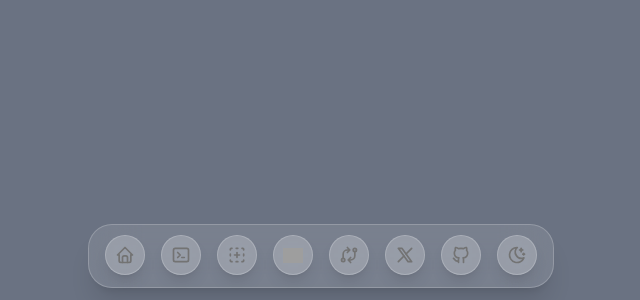
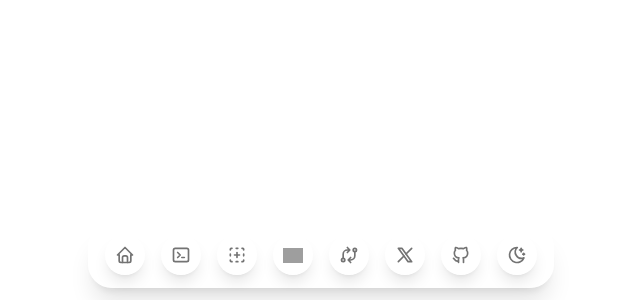
Before and after one commit to TheSamadAzeez/portfolio, a Next.js app: page / in a window 1280 px wide. Shown: the part 500-800 px from the top of the page, without its empty margins (319-959 px from the left). Built offline with nearby package versions, Linux system fonts and the light colour scheme; grey boxes are pictures that could not be loaded.

Commit message:
refactor: simplify LandingLayout component structure and remove unnecessary section wrapper

```diff
--- a/src/app/(landing)/layout.tsx
+++ b/src/app/(landing)/layout.tsx
@@ -2,8 +2,8 @@ import { Dock } from '@/components/custom/dock'
 
 export default function LandingLayout({ children }: { children: React.ReactNode }) {
   return (
-    <main className="h-screen w-screen bg-gray-500">
-      <section className="w-full"> {children}</section>
+    <main className="w-screen">
+      {children}
       <Dock />
     </main>
   )
```
